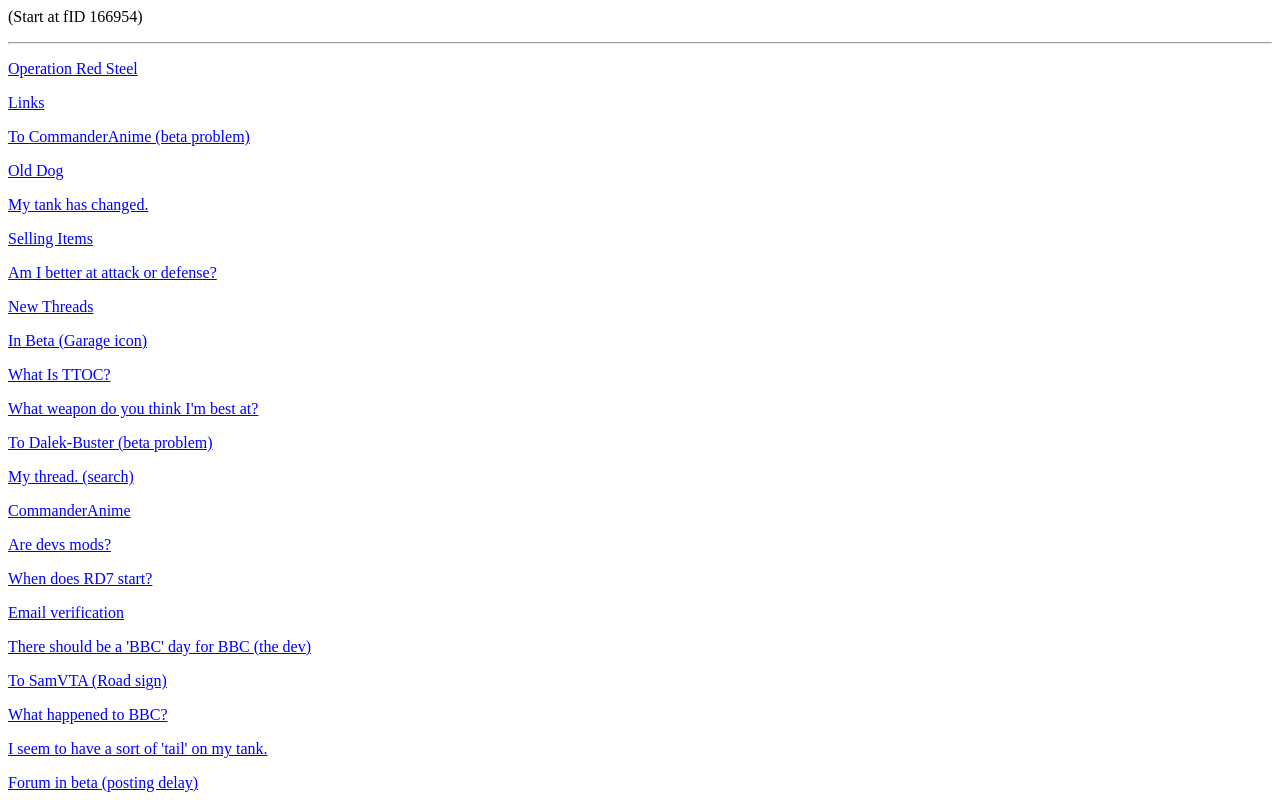
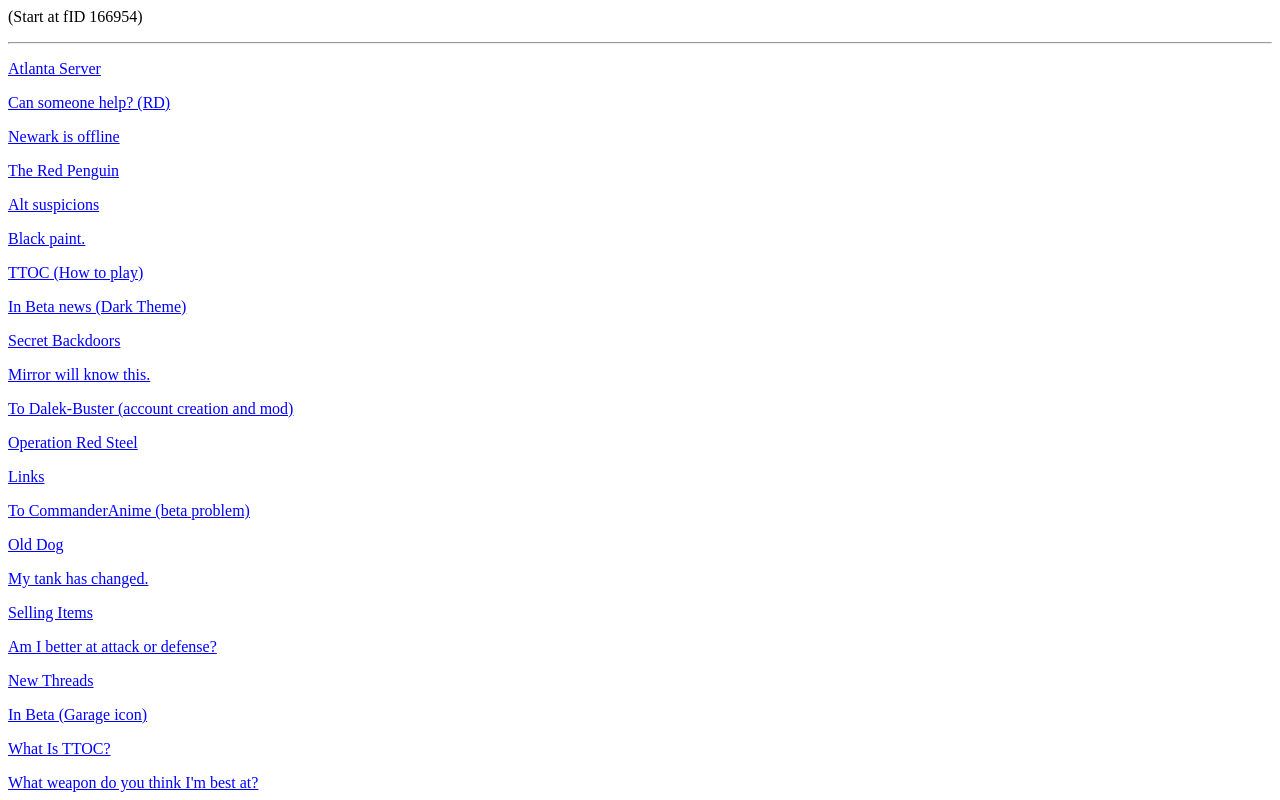
Before and after one commit to ttmand/mand-tt-threads, a plain HTML site: page index.html in a window 1280 px wide. Shown: the top 800 px of the page. Drawn offline with Linux system fonts and the light colour scheme.

Commit message:
Update index.html

```diff
--- a/index.html
+++ b/index.html
@@ -25,11 +25,17 @@ a:active {
 
 
 
-
-
-
-
-
+<p><a href="https://tanktrouble.com/forum?threadId=173982">Atlanta Server</a></p>
+<p><a href="https://tanktrouble.com/forum?threadId=173660">Can someone help? (RD)</a></p>
+<p><a href="https://tanktrouble.com/forum?threadId=173643">Newark is offline</a></p>
+<p><a href="https://tanktrouble.com/forum?threadId=173236">The Red Penguin</a></p>
+<p><a href="https://tanktrouble.com/forum?threadId=171881">Alt suspicions</a></p>
+<p><a href="https://tanktrouble.com/forum?threadId=171881">Black paint.</a></p>
+<p><a href="https://tanktrouble.com/forum?threadId=171816">TTOC (How to play)</a></p>
+    <p><a href="https://tanktrouble.com/forum?threadId=171626">In Beta news (Dark Theme)</a></p>
+    <p><a href="https://tanktrouble.com/forum?threadId=171604">Secret Backdoors</a></p>
+<p><a href="https://tanktrouble.com/forum?threadId=171597">Mirror will know this.</a></p>
+    <p><a href="https://tanktrouble.com/forum?threadId=171594">To Dalek-Buster (account creation and mod)</a></p>
 <p><a href="https://tanktrouble.com/forum?threadId=171572">Operation Red Steel</a></p>
     <p><a href="https://tanktrouble.com/forum?threadId=171571">Links</a></p>
     <p><a href="https://tanktrouble.com/forum?threadId=171540">To CommanderAnime (beta problem)</a></p>
@@ -101,6 +107,8 @@ a:active {
 <hr>
 <p><a href="https://tanktrouble.com/forum?threadId=170358">Who remembers who I am?</a></p>
     <p><a href="https://tanktrouble.com/forum?threadId=167337">more than 1 tank</a></p>
+    <hr>
+    <p><a href="https://tanktrouble.com/forum?threadId=171815">Where did my thread go?</a></p>
 
 
     <hr>
```
